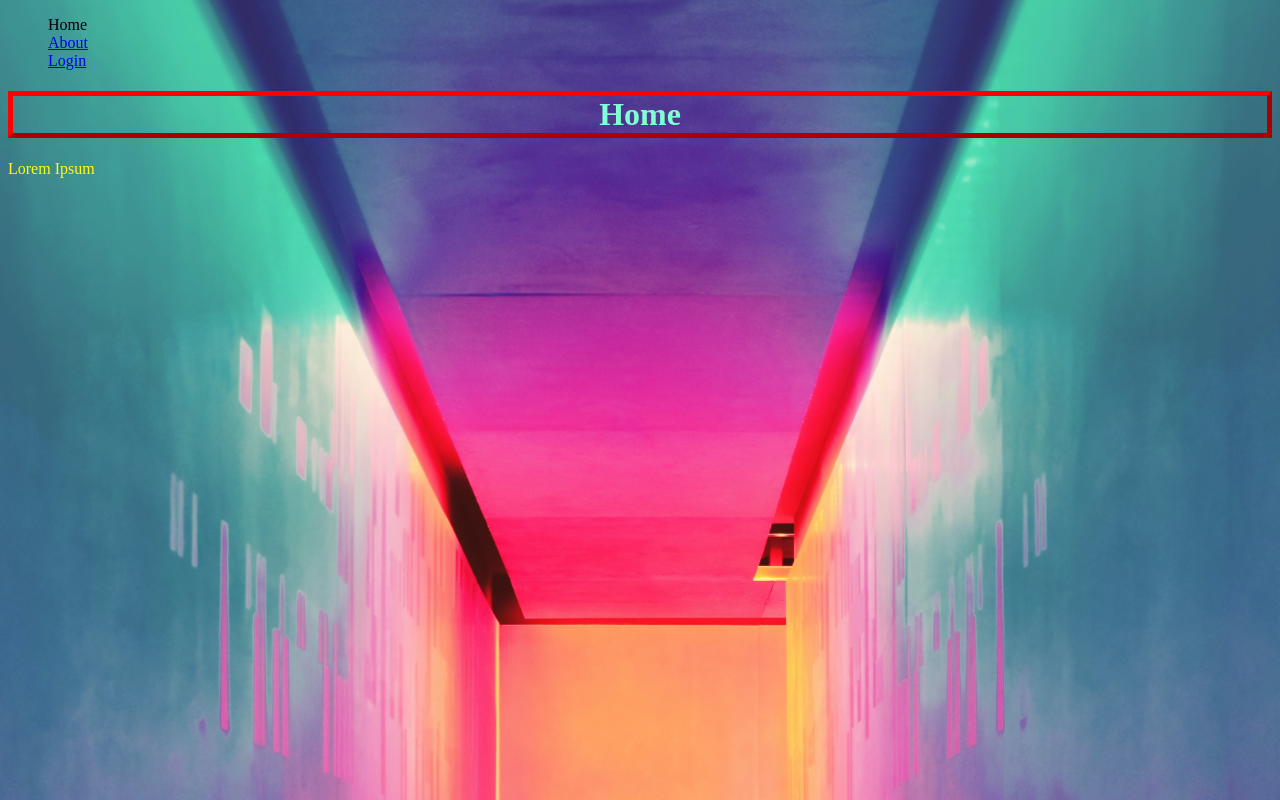
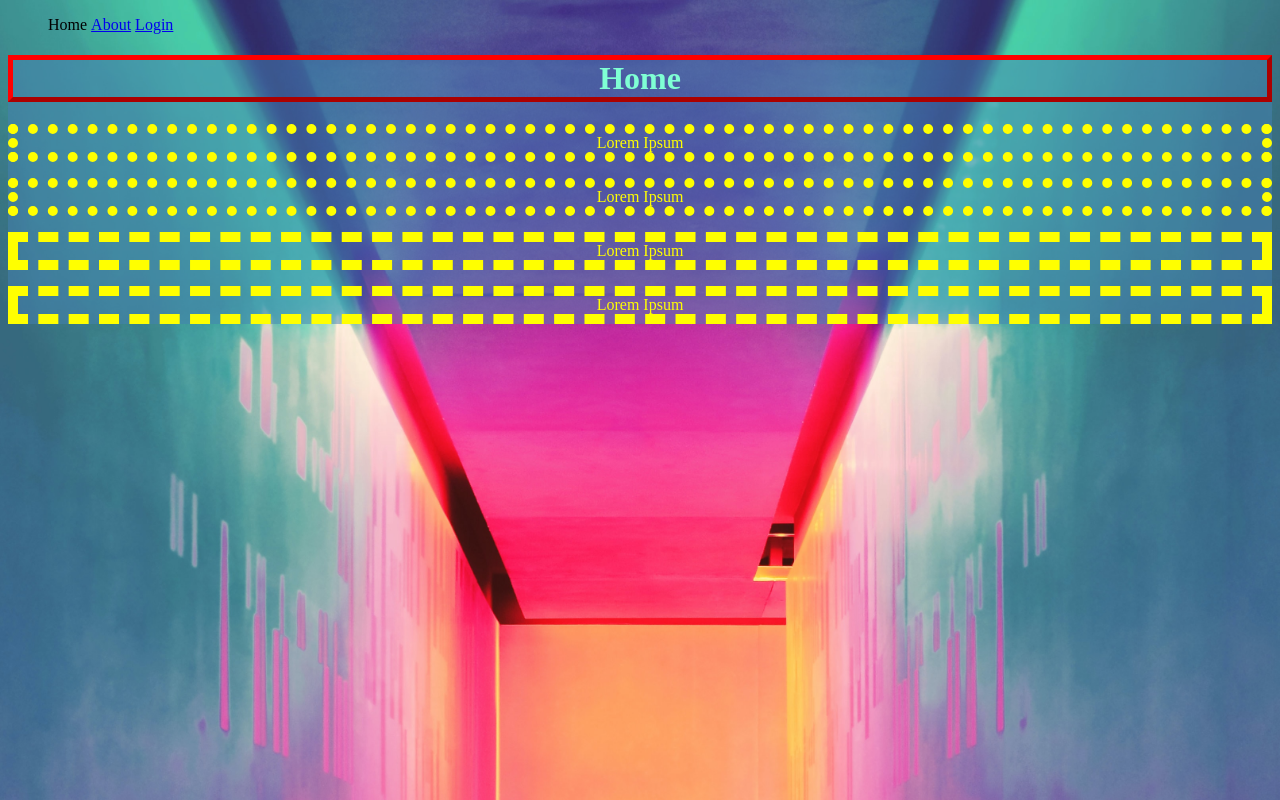
Before and after one commit to Qas1m0m0/HTML-and-CSS-practice, a plain HTML site: page index.html in a window 1280 px wide. Drawn offline with Linux system fonts and the light colour scheme.

Commit message:
further practice

```diff
--- a/index.html
+++ b/index.html
@@ -18,9 +18,12 @@
             </ul>
         </nav>
     </header>
-    <div>
+    <div id="wrap">
         <h1>Home</h1>
-        <p>Lorem Ipsum</p>
+        <p class="webtextone">Lorem Ipsum</p>
+        <p class="webtextone">Lorem Ipsum</p>
+        <p class="webtexttwo">Lorem Ipsum</p>
+        <p class="webtexttwo">Lorem Ipsum</p>
     </div>
 </body>
 </html>
--- a/styles.css
+++ b/styles.css
@@ -3,10 +3,11 @@ body {
     background-size: cover;
 }
 
-h1 {
+h1, p {
     color:aquamarine;
     text-align: center;
     border: 5px outset red;
+    cursor: crosshair;
 }
 
 p {
@@ -15,4 +16,17 @@ p {
 
 li {
     list-style: none;
+    display: inline-block;
 }
+
+.webtextone {
+    border: 10px dotted;
+}
+
+.webtexttwo {
+    border: 10px dashed yellow;
+}
+
+#wrap {
+    background-color: rgba(70, 130, 180, 0.5)
+}
--- a/styles2.css
+++ b/styles2.css
@@ -1,8 +1,19 @@
-h1 {
+body {
+    background-image: url(smokebackground.jpg);
+    background-size: cover;
+}
+h1, p {
     color:slateblue;
     text-align: center;
+    border: 5px outset yellowgreen;
+    cursor: pointer;
 }
 
 p {
     color: crimson;
 }
+
+li {
+    list-style: none;
+    display: inline-block;
+}
```
